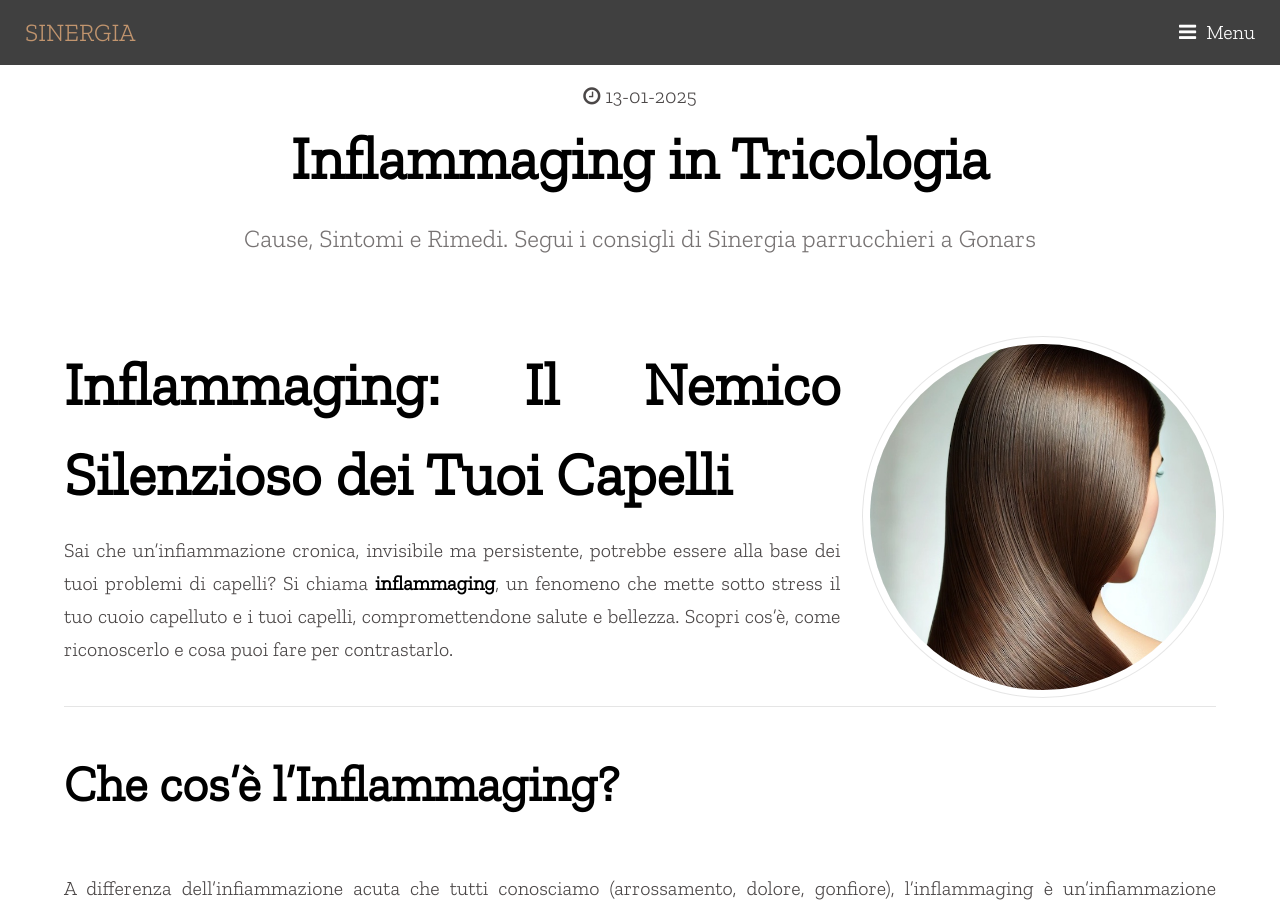
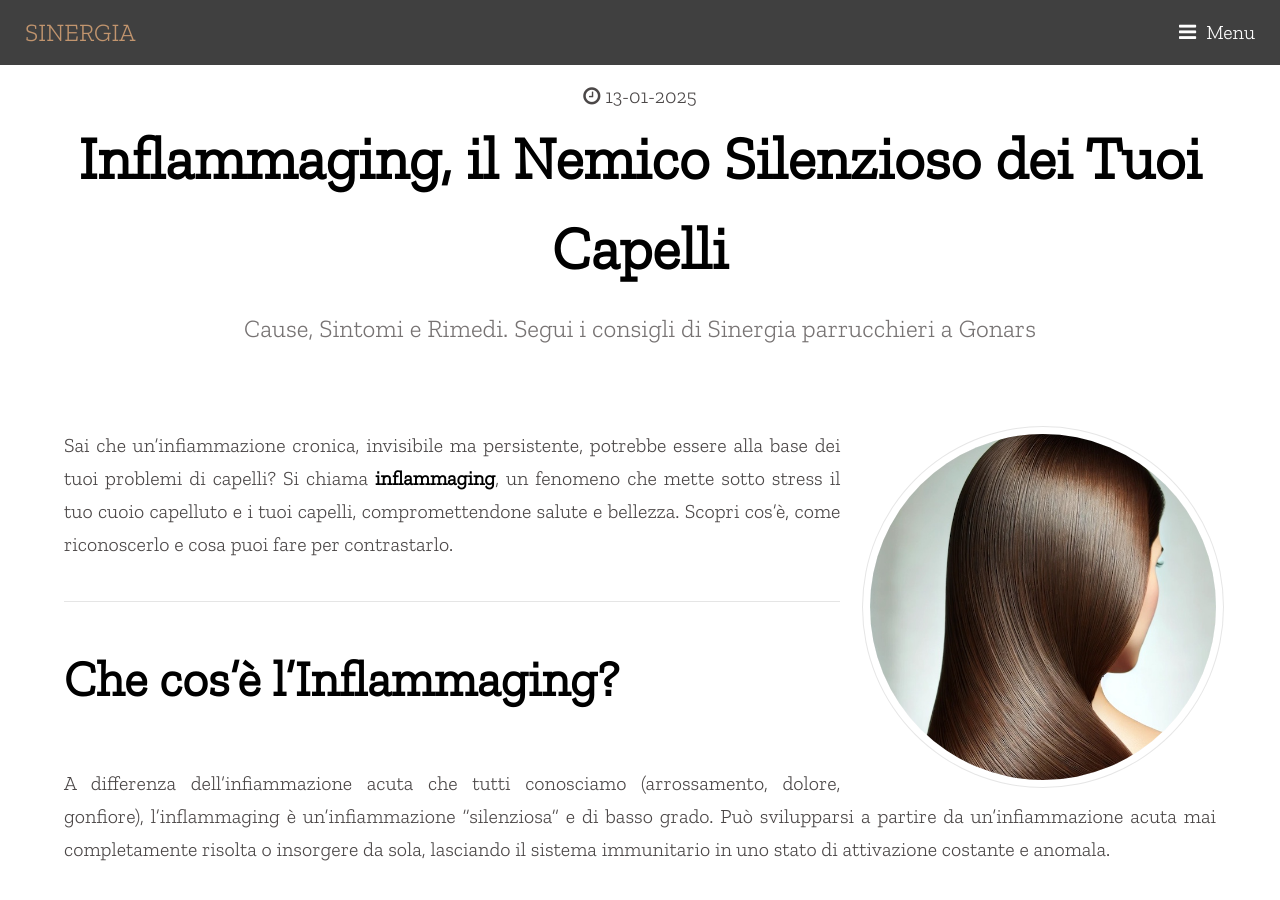
Before and after one commit to nardy70/sinergiaweb, a Jekyll site: the page built from _posts/consigli/2025-01-13-inflammaging.md, in a window 1280 px wide and 900 px high. Built offline with Jekyll 4.4.1, drawn with Linux system fonts in a browser that asks for light colours; comment, search, counter and statistics services are not loaded; a style sheet for code colours, icons or effects is not loaded.

Commit message:
inflammaging2

```diff
--- a/_posts/consigli/2025-01-13-inflammaging.md
+++ b/_posts/consigli/2025-01-13-inflammaging.md
@@ -1,5 +1,5 @@
 ---
-title: Inflammaging in Tricologia
+title: Inflammaging, il Nemico Silenzioso dei Tuoi Capelli
 layout: generico
 tag: Cause, Sintomi e Rimedi. Segui i consigli di Sinergia parrucchieri a Gonars
 tag2:
@@ -9,8 +9,6 @@ image: /images/consigli/inflammaging.jpg
 categories: Consigli
 permalink: /inflammaging
 ---
-
-# **Inflammaging: Il Nemico Silenzioso dei Tuoi Capelli**
 
 Sai che un’infiammazione cronica, invisibile ma persistente, potrebbe essere alla base dei tuoi problemi di capelli? Si chiama **inflammaging**, un fenomeno che mette sotto stress il tuo cuoio capelluto e i tuoi capelli, compromettendone salute e bellezza. Scopri cos’è, come riconoscerlo e cosa puoi fare per contrastarlo.
 
```
